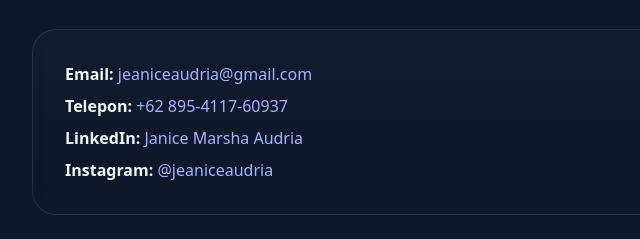
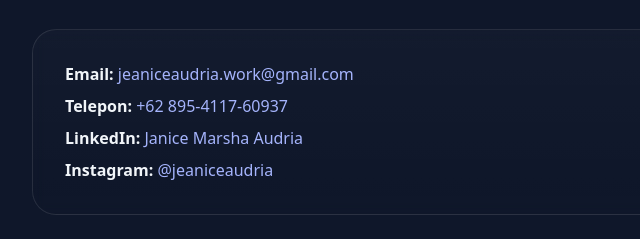
Before and after one commit to jeaniceaudria/jeaniceaudria.github.io, a plain HTML site: page index.html in a window 1280 px wide. Shown: the part 5003-5242 px from the top of the page, 120-760 px from the left. Drawn offline with nearby package versions, Linux system fonts and the light colour scheme.

Commit message:
index.html

```diff
--- a/index.html
+++ b/index.html
@@ -420,7 +420,7 @@
         <section class="max-w-5xl mx-auto mb-20 reveal px-6 pt-24" id="contact">
             <h2 class="text-3xl font-bold mb-8 text-center" data-lang-key="contact-title">Hubungi</h2>
             <div class="p-8 rounded-3xl glass">
-                <p class="mb-2"><strong data-lang-key="contact-email-label">Email:</strong> <a href="mailto:jeaniceaudria.work@gmail.com" class="text-indigo-300">jeaniceaudria@gmail.com</a></p>
+                <p class="mb-2"><strong data-lang-key="contact-email-label">Email:</strong> <a href="mailto:jeaniceaudria.work@gmail.com" class="text-indigo-300">jeaniceaudria.work@gmail.com</a></p>
                 <p class="mb-2"><strong data-lang-key="contact-phone-label">Telepon:</strong> <a href="tel:+62895411760937" class="text-indigo-300">+62 895-4117-60937</a></p>
                 <p class="mb-2"><strong data-lang-key="contact-linkedin-label">LinkedIn:</strong> <a href="https://linkedin.com/in/jeaniceeffendi" target="_blank" class="text-indigo-300">Janice Marsha Audria</a></p>
                 <p><strong data-lang-key="contact-instagram-label">Instagram:</strong> <a href="https://instagram.com/jeaniceaudria" target="_blank" class="text-indigo-300">@jeaniceaudria</a></p>
```
